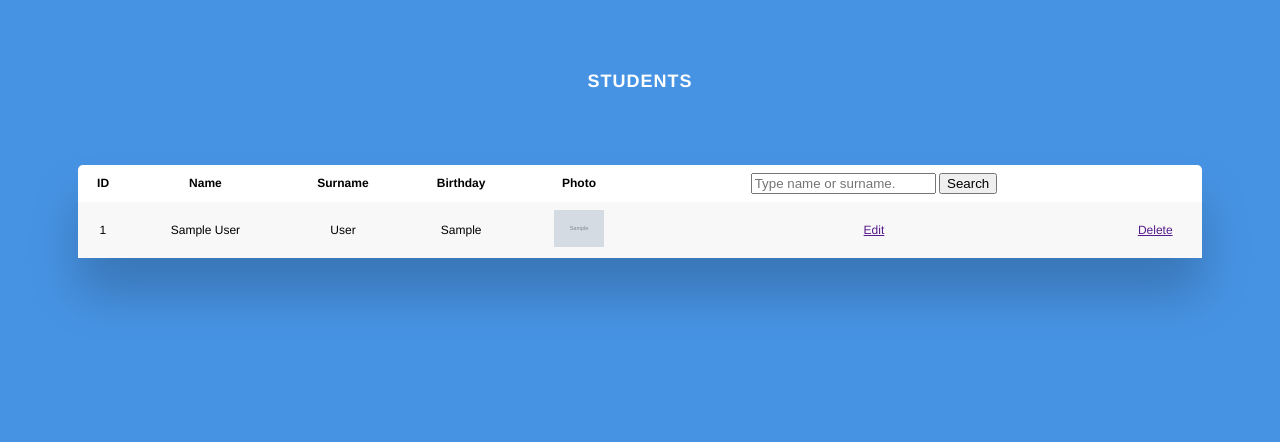
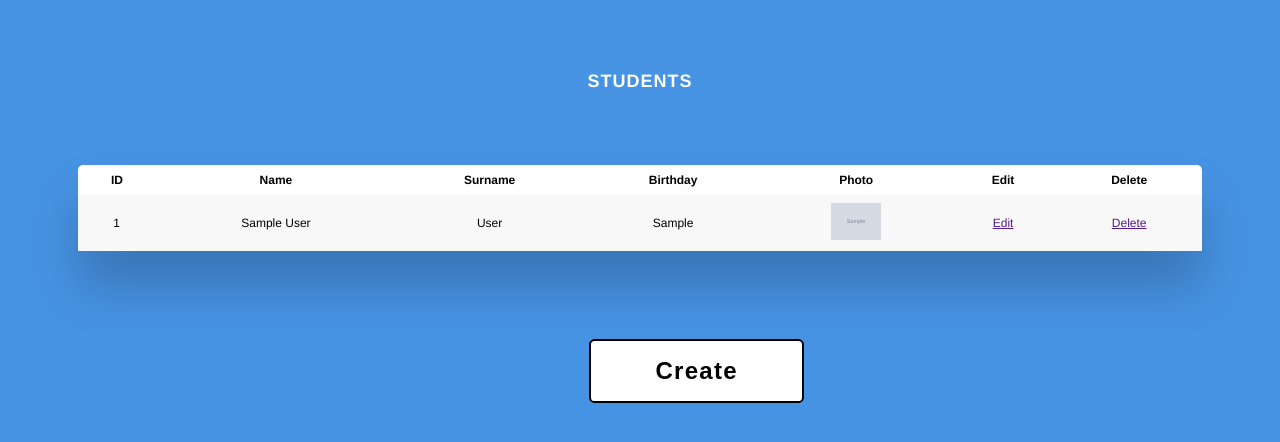
Before and after one commit to l3r8yJ/intervolga_test_task, a PHP site: page / in a window 1280 px wide. Shown: the top 442 px of the page. Run offline with PHP 8.4, Linux system fonts and the light colour scheme; tables that the repository leaves empty or names only in its code hold one stand-in row (values such as "Sample post"); grey boxes marked "Sample" are stand-in pictures.

Commit message:
some style added

```diff
--- a/index.php
+++ b/index.php
@@ -7,11 +7,5 @@ $database = new Database("test_task");
 $model = new Model($database);
 $controller = new Controller($model);
 
-$studs = $controller->getAllStudents();
+$students = $controller->getAllStudents();
 include $_SERVER['DOCUMENT_ROOT'] . "/src/views/default.php";
-
-if (isset($_GET['nameOrSurname'])) {
-    $studs = $controller->search($_GET['nameOrSurname']);
-} else {
-    $studs = $controller->getAllStudents();
-}
--- /dev/null
+++ b/public/styles/button.scss
@@ -0,0 +1,52 @@
+$color: black;
+$color2: pink;
+$radius: 0.35rem;
+$border-width: 2px;
+$color-bg: white;
+$offset: 0.5rem;
+$transition: 0.3s;
+
+button {
+  font-weight: 600;
+  border: solid $border-width $color;
+  outline: 0;
+  padding: 1rem 4rem;
+  font-size: 1.5rem;
+  letter-spacing: 0.08rem;
+  background-color: $color-bg;
+  border-radius: $radius;
+  position: relative;
+  cursor: pointer;
+
+  &::after {
+    content: "";
+    position: absolute;
+    top: 0;
+    left: 0;
+    width: 100%;
+    height: 100%;
+    background-color: $color2;
+    z-index: -1;
+    border-radius: $radius;
+    border: solid $border-width $color;
+    transition: all $transition ease-in-out;
+  }
+}
+
+button.style {
+  &::after {
+    border: 0;
+    box-shadow: 0px 0px 0px $border-width $color;
+    width: calc(100%);
+    height: calc(100%);
+  }
+
+  &:hover {
+    &::after {
+      top: -#{$offset};
+      left: -#{$offset};
+      width: calc(100% + #{$offset} * 2);
+      height: calc(100% + #{$offset} * 2);
+    }
+  }
+}
--- /dev/null
+++ b/public/styles/css/button.css
@@ -0,0 +1,44 @@
+button {
+  font-weight: 600;
+  border: solid 2px black;
+  outline: 0;
+  padding: 1rem 4rem;
+  font-size: 1.5rem;
+  letter-spacing: 0.08rem;
+  background-color: white;
+  border-radius: 0.35rem;
+  position: relative;
+  left: 46%;
+  cursor: pointer;
+}
+
+button::after {
+  content: "";
+  position: absolute;
+  top: 0;
+  left: 0;
+  width: 100%;
+  height: 100%;
+  background-color: pink;
+  z-index: -1;
+  border-radius: 0.35rem;
+  border: solid 2px black;
+  -webkit-transition: all 0.3s ease-in-out;
+  transition: all 0.3s ease-in-out;
+}
+
+button.style::after {
+  border: 0;
+  -webkit-box-shadow: 0px 0px 0px 2px black;
+  box-shadow: 0px 0px 0px 2px black;
+  width: calc(100%);
+  height: calc(100%);
+}
+
+button.style:hover::after {
+  top: -0.5rem;
+  left: -0.5rem;
+  width: calc(100% + 0.5rem * 2);
+  height: calc(100% + 0.5rem * 2);
+}
+/*# sourceMappingURL=button.css.map */
--- a/public/styles/table.css
+++ b/public/styles/css/table.css
@@ -6,6 +6,7 @@
 body {
   font-family: Helvetica;
   -webkit-font-smoothing: antialiased;
+  -moz-osx-font-smoothing: grayscale;
   background: rgba(71, 147, 227, 1);
 }
 h2 {
@@ -133,3 +134,7 @@ h2 {
 .img-responsive {
   width: 50px;
 }
+
+.create-container {
+  place-items: center;
+}
--- a/src/models/model.php
+++ b/src/models/model.php
@@ -97,9 +97,4 @@ class Model
 
         return $statement;
     }
-
-    private function prepareField($field)
-    {
-        $field = htmlspecialchars($field);
-    }
 }
--- a/src/views/default.php
+++ b/src/views/default.php
@@ -13,20 +13,16 @@
             <th>Surname</th>
             <th>Birthday</th>
             <th>Photo</th>
-            <th>
-                <form name="search" method="get" action="index.php">
-                    <input type="text" placeholder="Type name or surname." name="nameOrSurname">
-                    <input type="submit" value="Search">
-                </form>
-            </th>
+            <th>Edit</th>
+            <th>Delete</th>
         </tr>
-        <?php foreach ($studs as $stud): ?>
+        <?php foreach ($students as $student): ?>
         <tr>
-            <td><?=$stud['id']?></td>
-            <td><?=$stud['name']?></td>
-            <td><?=$stud['surname']?></td>
-            <td><?=$stud['birthday']?></td>
-            <td><img class="img-responsive" src="<?=$stud['photo']?>"></td>
+            <td><?=$student['id']?></td>
+            <td><?=$student['name']?></td>
+            <td><?=$student['surname']?></td>
+            <td><?=$student['birthday']?></td>
+            <td><img class="img-responsive" src="<?=$student['photo']?>"></td>
             <td><a link href="">Edit</a></td>
             <td><a link href="">Delete</a></td>
         </tr>
@@ -34,6 +30,10 @@
     </table>
 	</div>
     <br>
+    <div class="create-container">
+        <a href="#"><button class="style">Create</button></a>
+    </div>
+    <br>
 <?php $root = ob_get_clean()?>
 
 <?php include 'preload.php'?>
--- a/src/views/preload.php
+++ b/src/views/preload.php
@@ -5,7 +5,9 @@
     <meta http-equiv="X-UA-Compatible" content="IE=edge">
     <meta name="viewport" content="width=device-width, initial-scale=1">
     <title><?=$TITLE?></title>
-    <link rel="stylesheet" href="../../public/styles/table.css">
+    <link href="https://fonts.googleapis.com/css2?family=Montserrat:wght@400;600;700;800;900&display=swap" rel="stylesheet">
+    <link rel="stylesheet" href="../../public/styles/css/table.css">
+    <link rel="stylesheet" href="../../public/styles/css/button.css">
   </head>
   <body>
     <div class="root">
```
Also changed, not shown: 1 other file.
